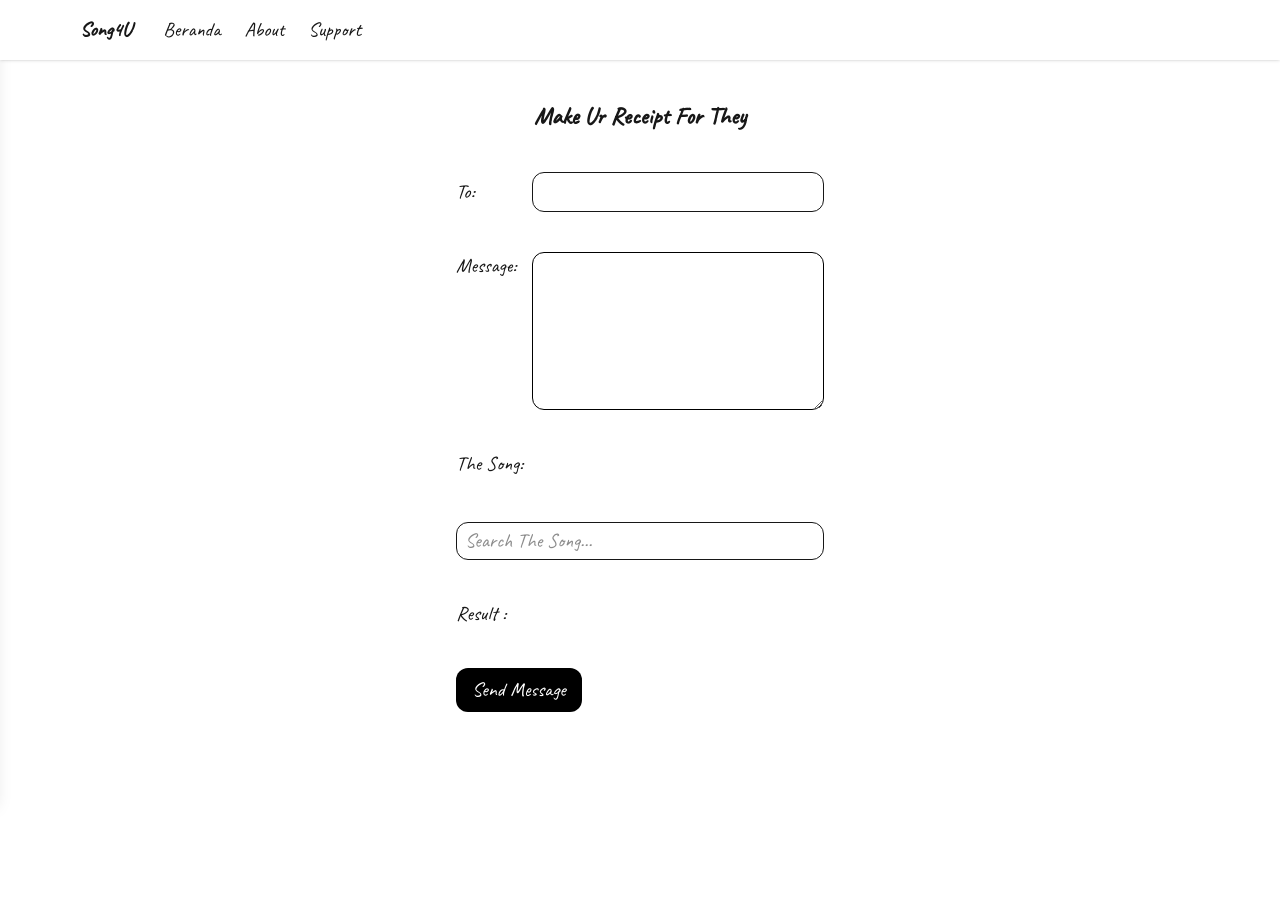
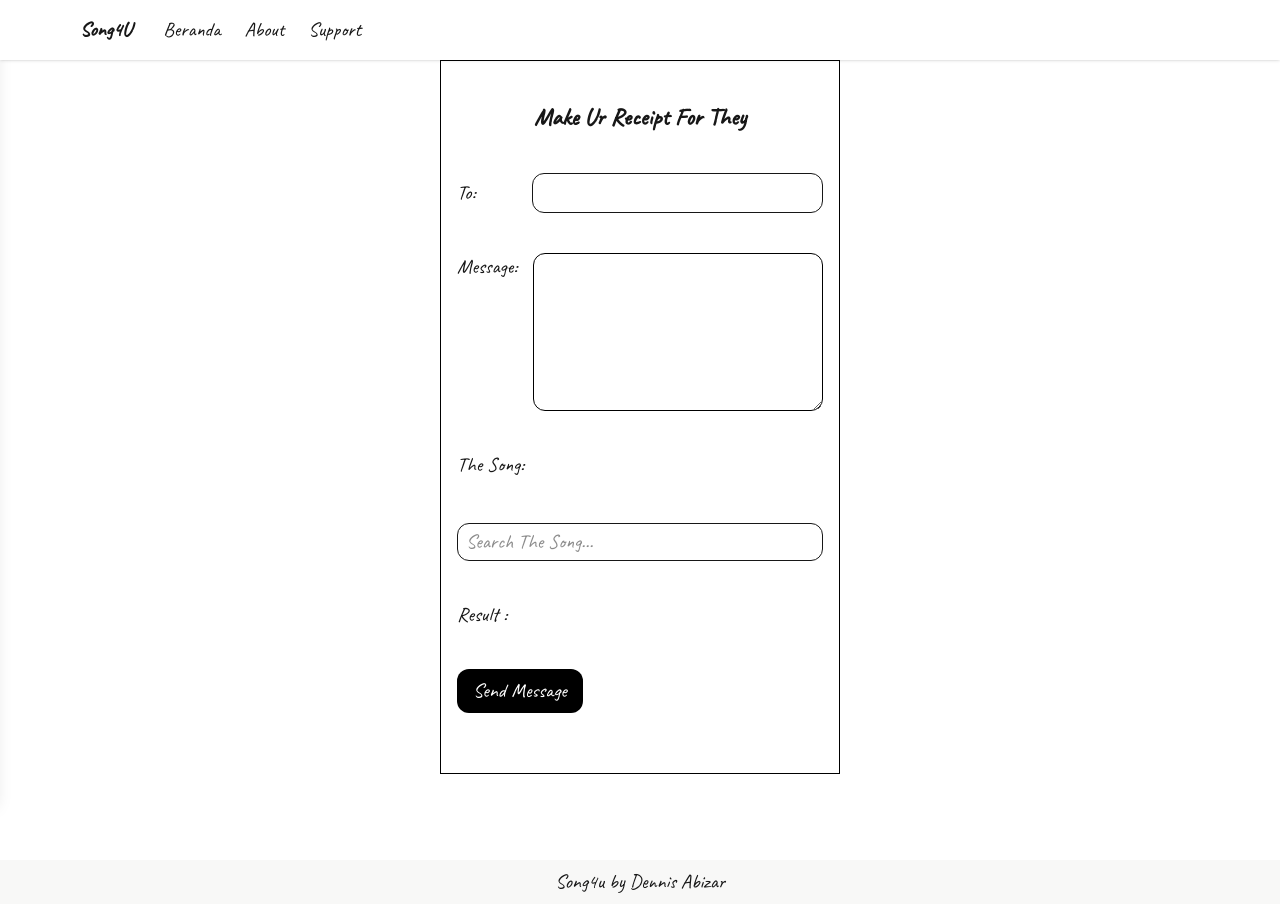
Before and after one commit to imAbizars/song4u, a Next.js app: page /receipt in a window 1280 px wide. Before the commit the page ends 860 px from the top, so only its background shows below. Built offline with nearby package versions, Linux system fonts and the light colour scheme.

Commit message:
add:layout footer

```diff
--- /dev/null
+++ b/src/app/components/footer/Footer.jsx
@@ -0,0 +1,9 @@
+export default function Footer(){
+    return(
+    <footer className="w-full p-2 bg-[#F8F8F7] flex justify-center">
+        <div>
+            Song4u by Dennis Abizar
+        </div>
+    </footer>
+    )
+}
--- a/src/app/layout.js
+++ b/src/app/layout.js
@@ -1,6 +1,7 @@
 import { Geist, Geist_Mono } from "next/font/google";
 import "./globals.css";
 import Navbar from "@/app/components/navbar/Navbar";
+import Footer from "./components/footer/Footer";
 const geistSans = Geist({
   variable: "--font-geist-sans",
   subsets: ["latin"],
@@ -24,6 +25,7 @@ export default function RootLayout({ children }) {
       >
         <Navbar/>
         {children}
+        <Footer/>
       </body>
     </html>
   );
--- a/src/app/message/page.jsx
+++ b/src/app/message/page.jsx
@@ -50,7 +50,7 @@ export default function Message() {
 
 
   return (
-    <section className="flex flex-col justify-center items-center pt-10 min-h-screen max-w-[25rem]">
+    <section className="flex flex-col justify-center items-center pt-10 pb-20 min-h-screen max-w-[25rem]">
       <div className="text-center">
         <h1 className="text-3xl font-bold">All Message Made By Them</h1>
         <p className="">See What Everyone Has Shared</p>
--- a/src/app/receipt/page.jsx
+++ b/src/app/receipt/page.jsx
@@ -73,8 +73,8 @@ export default function Search() {
   }
 
   return (
-    <section className="flex justify-center h-screen ">
-      <div className="pt-10 w-full h-full max-w-[25rem] px-4 space-y-10">
+    <section className="flex justify-center min-h-screen ">
+      <div className="pt-10 pb-10 w-full h-full max-w-[25rem] px-4 space-y-10 border border-black">
         <h1 className="text-center text-2xl font-bold">Make Ur Receipt For They</h1>
         {/* input nama */}
         <div className="flex flex-row items-center gap-13">
```
